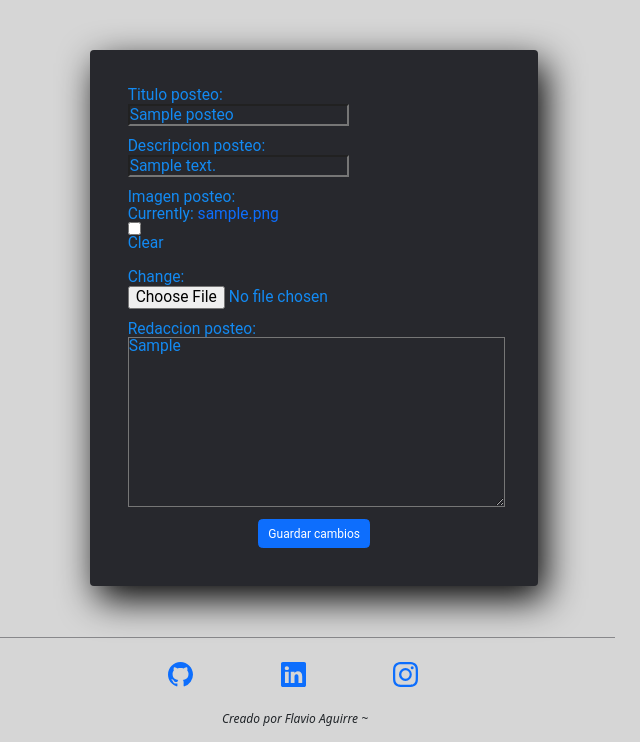
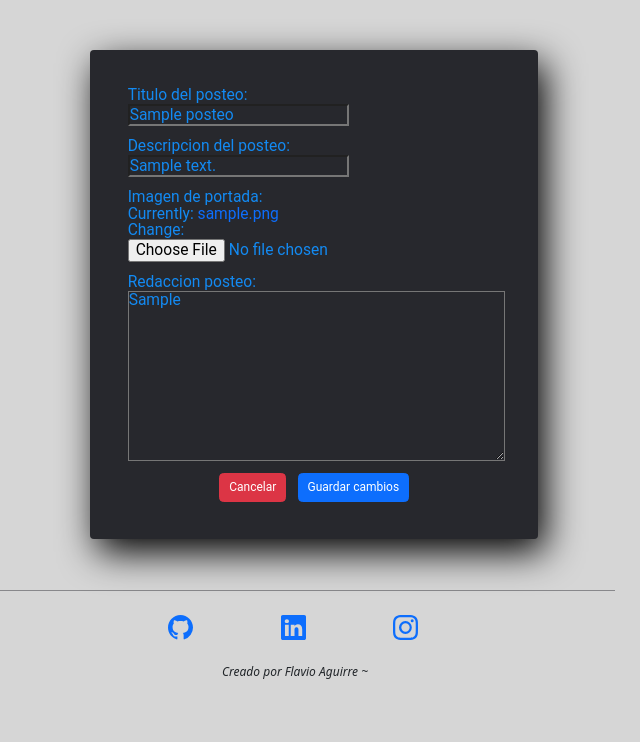
Before and after one commit to flavioaguirre/Tercera-pre-entrega-Aguirre, a Django app: page /inicio_blog/1/actualizar in a window 1280 px wide. Shown: the part 191-933 px from the top of the page, without its empty margins (345-985 px from the left). After the commit the page ends 870 px from the top, so only its background shows below. Run offline with Django 4.2, Linux system fonts and the light colour scheme; tables that the repository leaves empty hold one stand-in row (values such as "Sample post"); parts of the project's set-up code (start-up, migrations or seed data) failed here and were passed over; some libraries are stand-ins or nearby versions.

Commit message:
Final Proyecto Coder 1.2:solucion actulizar Post

```diff
--- a/inicio_blog/forms.py
+++ b/inicio_blog/forms.py
@@ -13,6 +13,10 @@ class CreacionPosteoForm(forms.ModelForm):
                    'imagen_posteo', 'redaccion_posteo']
 
 class ActualizarPosteoForm(forms.ModelForm):
+    titulo_posteo = forms.CharField(label='Titulo del posteo')
+    descripcion_posteo = forms.CharField(label='Descripcion del posteo')
+    imagen_posteo = forms.ImageField(label='Imagen de portada', required=True)
+    redaccion_posteo = RichTextFormField(label='Redaccion del posteo')
     class Meta:
         model = Posteos
         fields = ('titulo_posteo', 'descripcion_posteo', 'imagen_posteo', 'redaccion_posteo',)
--- a/inicio_blog/templates/inicio_blog/actualizar_post.html
+++ b/inicio_blog/templates/inicio_blog/actualizar_post.html
@@ -6,12 +6,14 @@
 
 {% block main %}
     <main style="margin-top: 12%">
-        <h1 class='text-center '> Actualizar Posteos</h1>
+        <h1 class='text-center'> Actualizar Posteos</h1>
         <form action="" method="POST" class='section__form' enctype="multipart/form-data">
             {% csrf_token %}
+            {{ alerta }}
             {{ posteo_form.media }}
             {{ posteo_form.as_p | safe }}
             <div class="d-flex justify-content-center">
+                <a class="btn btn-danger btn-form" style="margin-right: 3%;" href={% url "mis_posteos" %}>Cancelar</a>
                 <button class="btn btn-primary btn-form" type="submit">Guardar cambios</button>
             </div>
         </form>
--- a/inicio_blog/views.py
+++ b/inicio_blog/views.py
@@ -70,6 +70,11 @@ def actualizar_post(request, id):
 
             posteo_a_actualizar.save()
             return redirect('mis_posteos')
+        else:
+            return render(request, 'inicio_blog/actualizar_post.html', {
+            'posteo_form': posteo_form,
+            'alerta': f'Por favor completa el campo de imagen',
+            })
     return render(request, 'inicio_blog/actualizar_post.html', {
         'posteo_form': ActualizarPosteoForm(initial={
             'titulo_posteo':posteo_a_actualizar.titulo_posteo,
--- a/templates/base.html
+++ b/templates/base.html
@@ -7,7 +7,6 @@
     {% block title %}{% endblock title %}
     <link href="https://cdn.jsdelivr.net/npm/bootstrap@5.3.2/dist/css/bootstrap.min.css" rel="stylesheet" integrity="sha384-T3c6CoIi6uLrA9TneNEoa7RxnatzjcDSCmG1MXxSR1GAsXEV/Dwwykc2MPK8M2HN" crossorigin="anonymous">
     <link rel="stylesheet" href= {% static "css/styles.css" %}>
-    {% block style %}{% endblock style %}
     <link rel="icon" href={% static 'assets/img/inicio_blog/icon_blog.png' %} type="image/x-icon">
     <link rel="preconnect" href="https://fonts.googleapis.com">
     <link rel="preconnect" href="https://fonts.gstatic.com" crossorigin>
```
